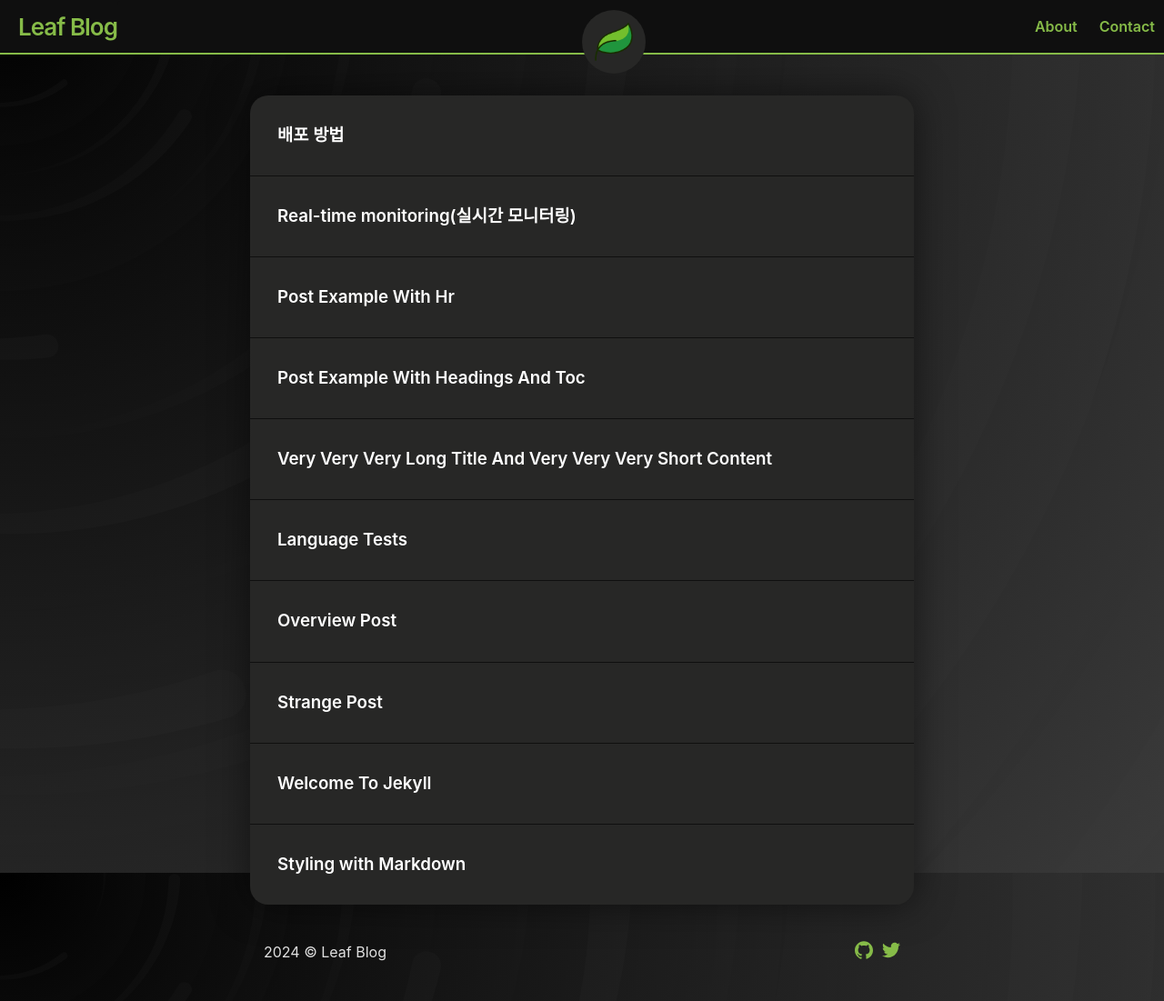
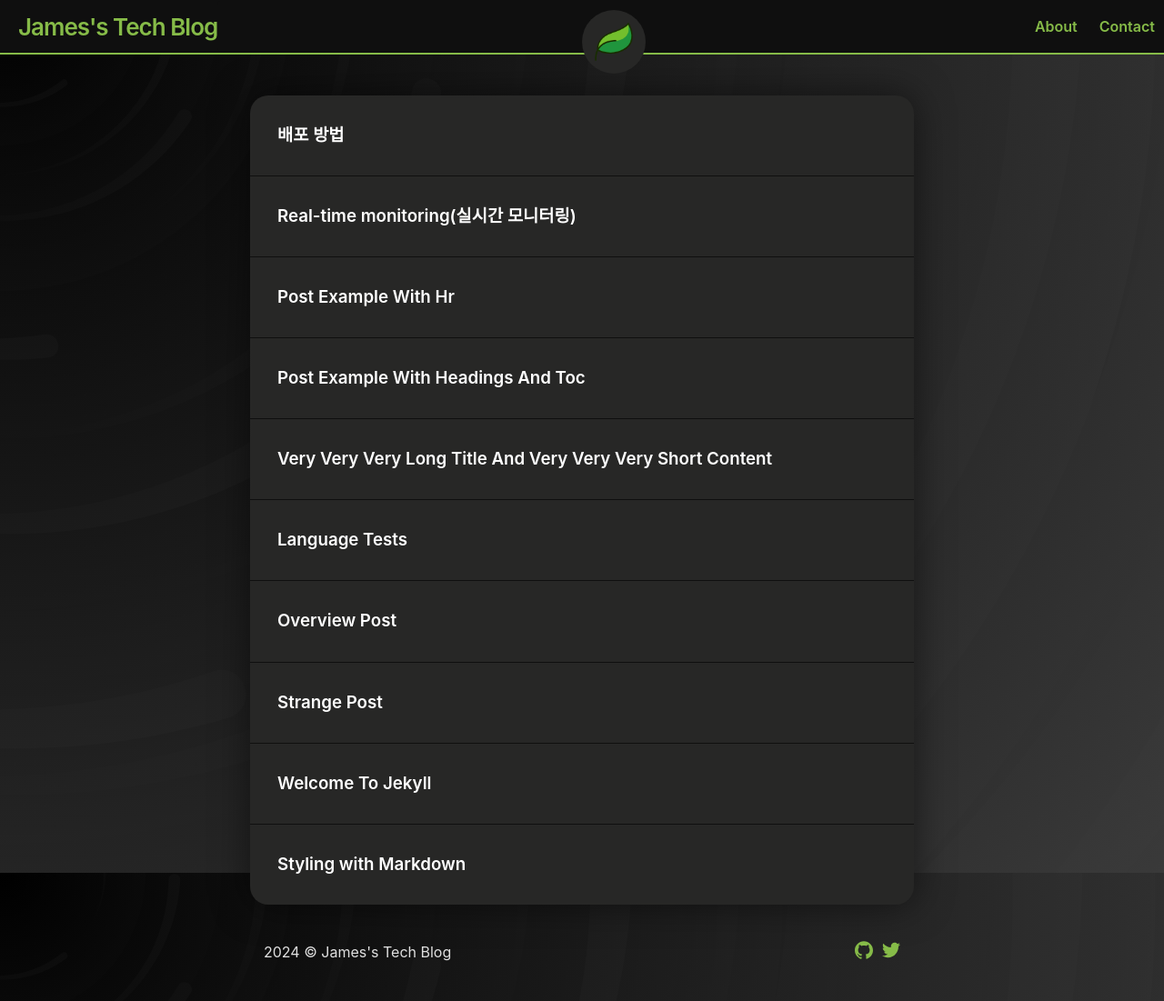
Before and after one commit to crappycake/crappycake.github.io, a Jekyll site: the page built from jekyll-theme-leaf-0.1.0/index.md, in a window 1280 px wide and 1101 px high. Shown: the whole window at 91% size. Built offline with Jekyll 4.4.1, drawn with Linux system fonts in a browser that asks for light colours; part of the change alters nothing that is shown.

Commit message:
fix theme

```diff
--- a/jekyll-theme-leaf-0.1.0/_config.yml
+++ b/jekyll-theme-leaf-0.1.0/_config.yml
@@ -1,4 +1,4 @@
-title: Leaf Blog
+title: James's Tech Blog
 iconURL: assets/default-icon.png
 theme: jekyll-theme-leaf
 
@@ -6,8 +6,8 @@ theme: jekyll-theme-leaf
 permalink: :slug
 
 social:
-  twitter: _SupunKavinda
-  github: SupunKavinda
+  twitter:
+  github: crappycake
 
 plugins:
  - jekyll-feed
```
